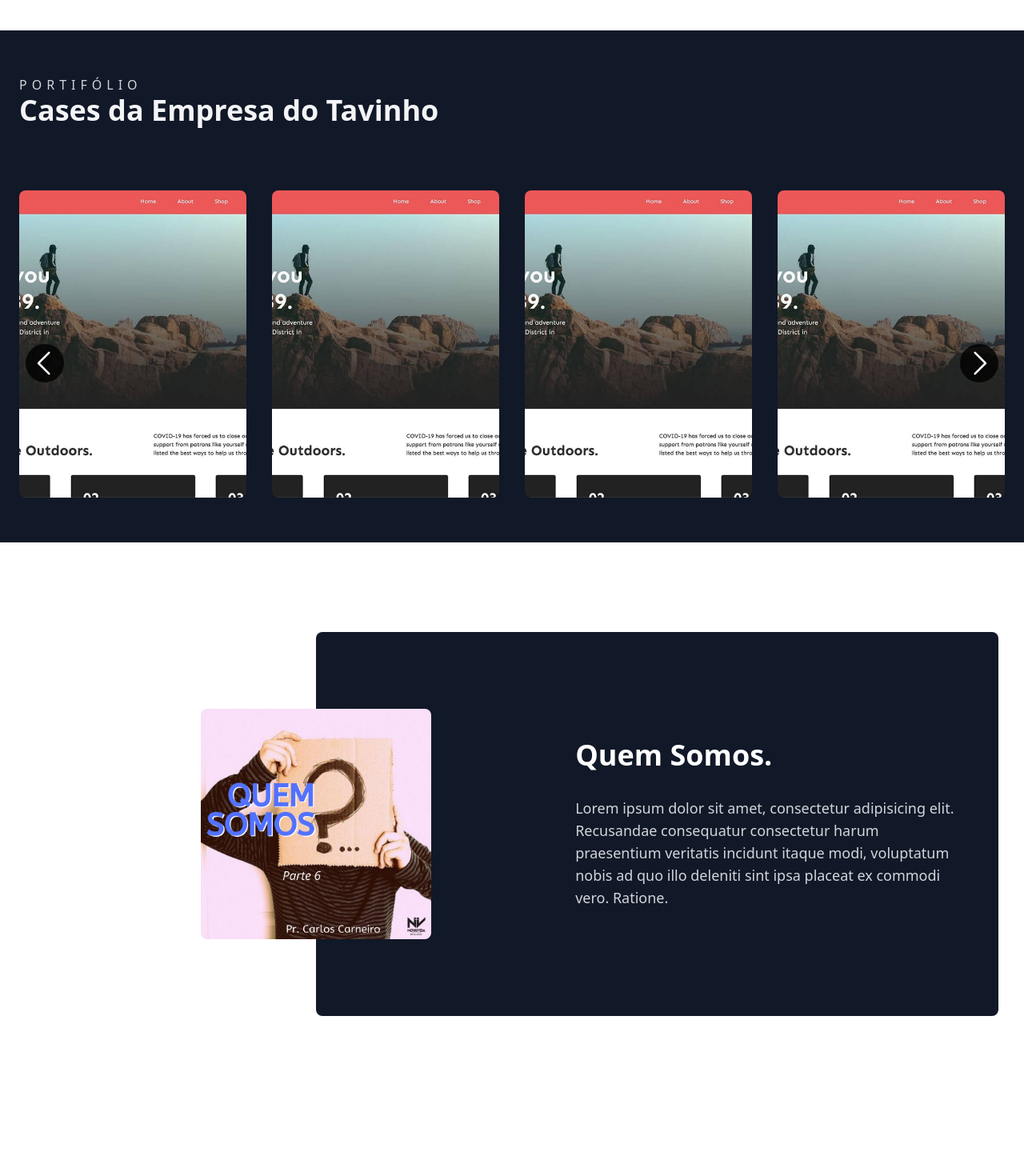
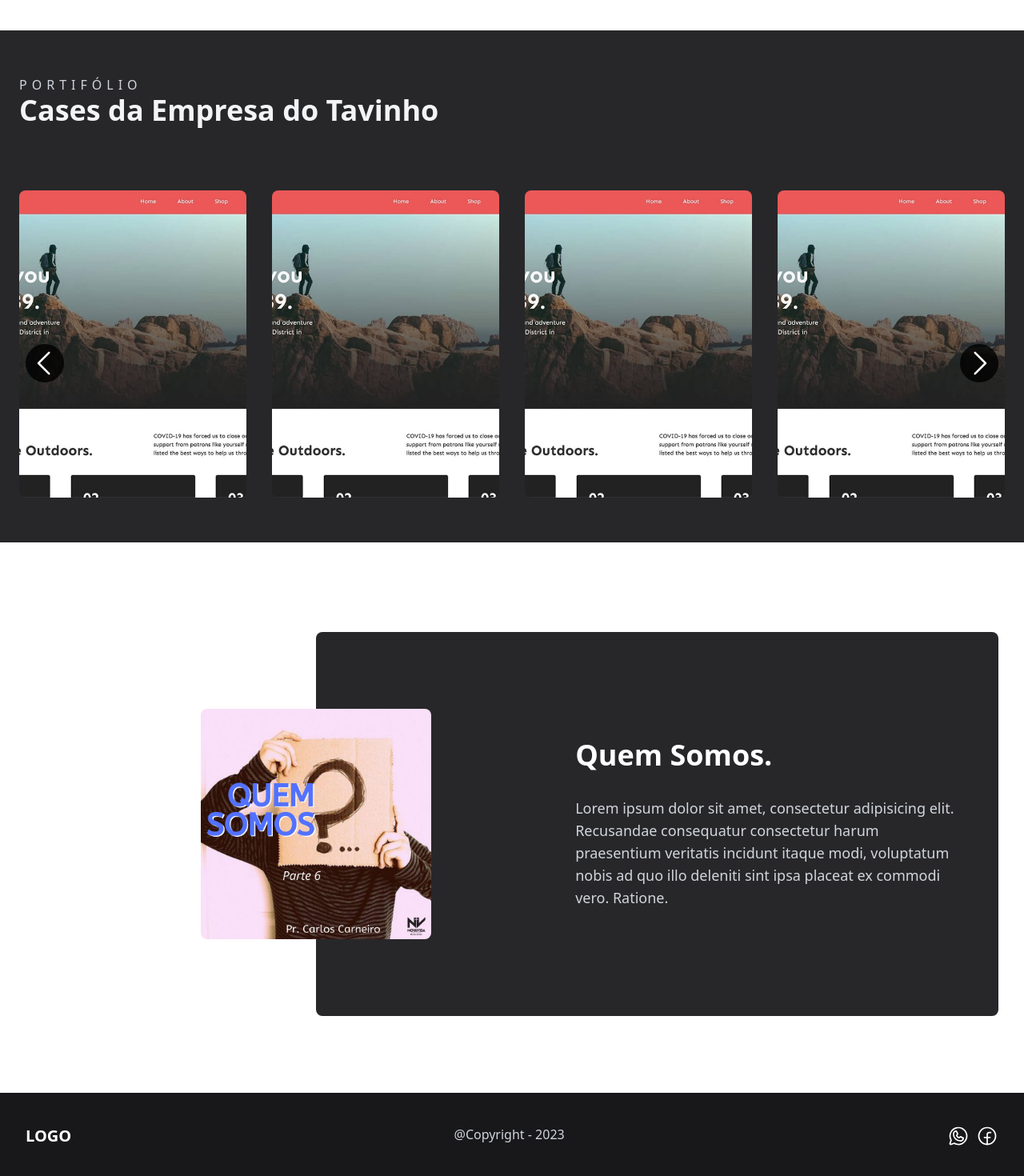
Before and after one commit to calebesg/webpage, a Next.js app: page / in a window 1280 px wide. Shown: the part 1268-2738 px from the top of the page at 80% size. Before the commit the page ends 2538 px from the top, so only its background shows below. Built offline with nearby package versions, Linux system fonts and the light colour scheme.

Commit message:
created footer

```diff
--- /dev/null
+++ b/src/components/Footer.tsx
@@ -0,0 +1,26 @@
+import { FacebookLogo, WhatsappLogo } from "@phosphor-icons/react";
+import { Logo } from "./Logo";
+import Container from "@/layout/Container";
+
+export function Footer() {
+  return (
+    <footer className="bg-zinc-900 mt-24 py-10 px-8">
+      <Container>
+        <div className="w-full flex justify-between">
+          <Logo />
+
+          <span className="text-gray-300">@Copyright - 2023</span>
+
+          <div className="flex items-center gap-2">
+            <a href="tel:+55640000000">
+              <WhatsappLogo color="white" size={28} />
+            </a>
+            <a href="https://facebook.com">
+              <FacebookLogo color="white" size={28} />
+            </a>
+          </div>
+        </div>
+      </Container>
+    </footer>
+  )
+}
--- a/src/components/HeaderBar.tsx
+++ b/src/components/HeaderBar.tsx
@@ -3,7 +3,7 @@ import Link from "next/link";
 
 export default function HeaderBar() {
 	return (
-		<header className="w-full bg-gray-800 border-b-2 border-gray-500">
+		<header className="w-full bg-zinc-800 border-b-2 border-zinc-500">
       <Container>
         <div className="h-24 lg:h-20 px-6 flex flex-col lg:flex-row items-center justify-center lg:justify-between gap-6">
           <Link className="uppercase text-white text-xl font-bold" href="/" passHref>
--- /dev/null
+++ b/src/components/Logo.tsx
@@ -0,0 +1,9 @@
+import Link from "next/link";
+
+export function Logo() {
+  return (
+    <Link className="uppercase text-white text-xl font-bold" href="/" passHref>
+      Logo
+    </Link>
+  )
+}
--- a/src/components/ServiceCard.tsx
+++ b/src/components/ServiceCard.tsx
@@ -6,7 +6,7 @@ interface ServiceCardProps {
 
 export default function ServiceCard({ children, placeholder, description }: ServiceCardProps) {
   return (
-    <div className='flex flex-col items-center justify-center px-8 py-10 bg-gray-800 rounded-lg w-full'>
+    <div className='flex flex-col items-center justify-center px-8 py-10 bg-zinc-800 rounded-lg w-full'>
       {children}
       <strong className='font-medium text-2xl text-gray-200'>{placeholder}</strong>
       <span className='text-gray-400 text-center px-4 mt-4'>
--- a/src/pages/index.tsx
+++ b/src/pages/index.tsx
@@ -10,6 +10,7 @@ import Container from "@/layout/Container"
 import { ParterCard } from "@/components/PartnerCard"
 
 import aboutImg from '../../public/img/about.png'
+import { Footer } from "@/components/Footer"
 
 export default function Home() {
   const [loaded, setLoaded] = useState(false)
@@ -53,7 +54,7 @@ export default function Home() {
       <main>
         <Container>
           {/* {BANNER ==================================================} */}
-          <div className="w-full relative flex items-center justify-center md:justify-start bg-banner bg-cover m-auto h-[74vh] max-h-[600px] px-6 -z-10 after:absolute after:inset-0 after:bg-gradient-to-t">
+          <div className="w-full relative flex items-center justify-center md:justify-start bg-banner bg-cover bg-center m-auto h-[74vh] max-h-[600px] px-6 -z-10 after:absolute after:inset-0 after:bg-gradient-to-t">
             <section className="w-full md:w-[50%] z-50">
               <h1 className="text-white font-bold text-5xl leading-tight text-center md:text-left">
                 Levando seu comercio para o próximo <span className="text-green-400">Nível</span>
@@ -106,7 +107,7 @@ export default function Home() {
 
           {/* {PORTIFOLIO ======================================================} */}
 
-          <section className="px-6 py-14 bg-gray-900 mt-8">
+          <section className="px-6 py-14 bg-zinc-800 mt-8">
             <div className="flex flex-col md:flex-row gap-8">
               <div className="flex-1">
                 <strong className="uppercase text-gray-300 font-light tracking-[6px]"><p>portifólio</p></strong>
@@ -156,7 +157,7 @@ export default function Home() {
           </section>
 
           {/* {ABOUT ============================================================} */}
-          <section className="relative mt-28 bg-gray-900 w-11/12 md:w-3/4 lg:w-2/3 min-h-[30rem] m-auto lg:ml-auto lg:mr-8 py-16 rounded-lg flex flex-col lg:flex-row lg:justify-end items-center gap-14">
+          <section className="relative mt-28 bg-zinc-800 w-11/12 md:w-3/4 lg:w-2/3 min-h-[30rem] m-auto lg:ml-auto lg:mr-8 py-16 rounded-lg flex flex-col lg:flex-row lg:justify-end items-center gap-14">
             <Image
               src={aboutImg}
               alt=""
@@ -174,6 +175,8 @@ export default function Home() {
           </section>
         </Container>
       </main>
+
+      <Footer />
     </>
   )
 }
```
Also changed, not shown: public/img/banner.jpg.
